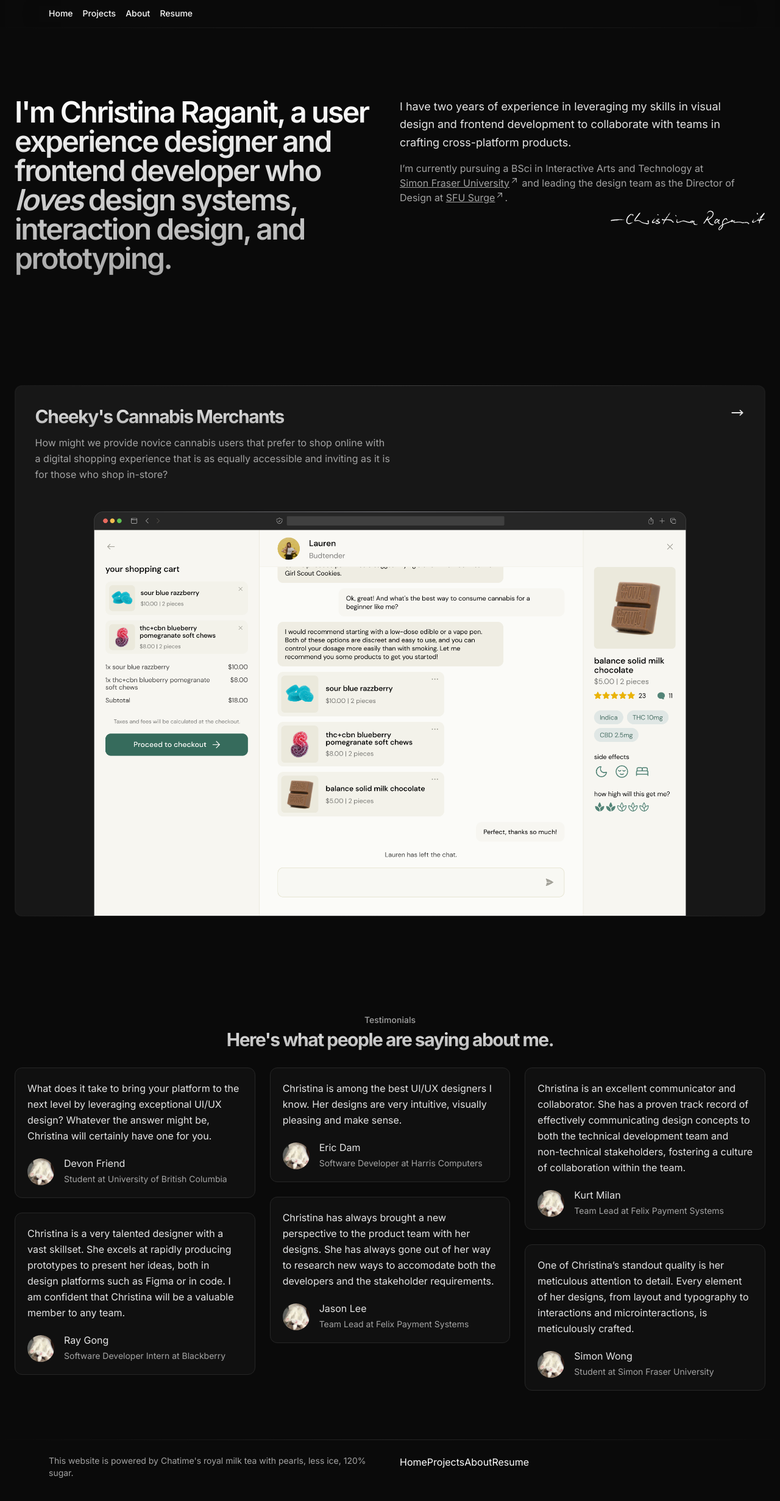
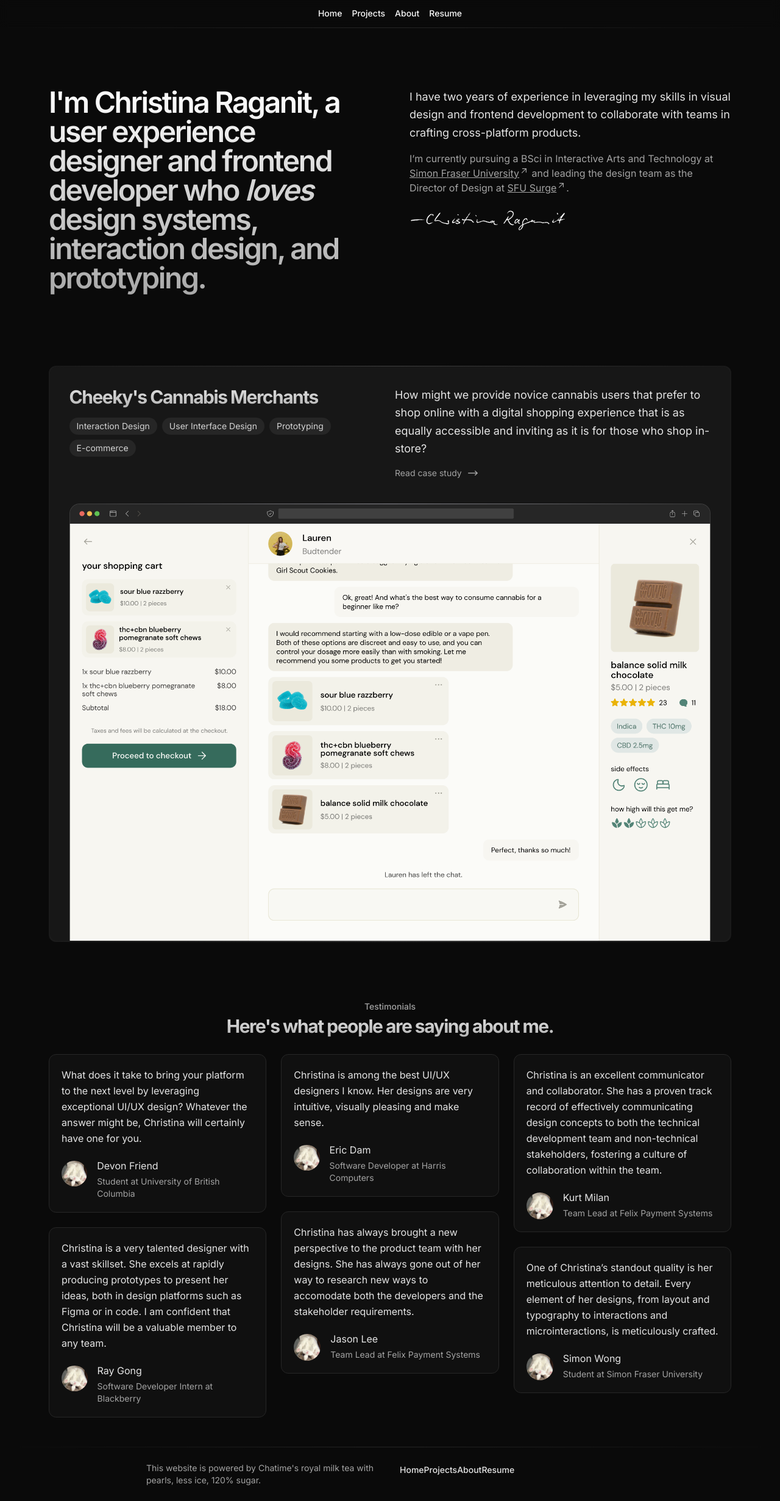
Before and after one commit to christinaraganit/iat339_p3, a Next.js app in the folder portfolio/: page / in a window 1280 px wide. Shown: the whole page at 61% size. Built offline with nearby package versions, Linux system fonts and the light colour scheme.

Commit message:
added some changes to the layout of the landing page

```diff
--- a/portfolio/app/globals.css
+++ b/portfolio/app/globals.css
@@ -15,12 +15,13 @@ body {
 }
 
 @layer components {
-  header:not(.nav), section {
-    @apply p-6 lg:py-20
+  header:not(.nav),
+  section {
+    @apply p-6 lg:p-20 lg:py-12;
   }
 
   main.has-padding {
-    @apply w-full max-w-[100rem] flex flex-col text-center mt-12 lg:mt-20;
+    @apply w-full max-w-[85rem] flex flex-col text-center mt-12;
   }
 
   section.centered {
@@ -60,22 +61,25 @@ body {
   }
 
   .body-text {
-
   }
 
   .callout {
-
   }
 
   .subhead {
-
   }
 
   .caption-1 {
-
   }
 
   .caption-2 {
+  }
 
+  .chip {
+    @apply bg-neutral-800 w-fit py-1 px-3 rounded-full text-sm text-neutral-300;
+  }
+
+  nav a.link {
+    @apply text-sm font-medium text-neutral-200;
   }
 }
--- a/portfolio/app/page.tsx
+++ b/portfolio/app/page.tsx
@@ -5,8 +5,8 @@ import { ArrowLongRightIcon } from "@heroicons/react/20/solid";
 
 export default function Home() {
   return (
-    <main className="has-padding">
-      <header className="grid text-left align-bottom lg:grid-cols-2 lg:gap-8">
+    <main className="has-padding pt-12">
+      <header className="grid text-left align-bottom lg:grid-cols-2 lg:gap-16">
         <h1 className="large-title">
           I'm Christina Raganit, a user experience designer and frontend
           developer who <em>loves</em> design systems, interaction design, and
@@ -18,7 +18,7 @@ export default function Home() {
             design and frontend development to collaborate with teams in
             crafting cross-platform products.
           </p>
-          <p className="lead-2 lg:max-w-xl text-neutral-400 pb-2">
+          <p className="lead-2 lg:max-w-xl text-neutral-400 pb-6">
             I’m currently pursuing a BSci in Interactive Arts and Technology at{" "}
             <Link
               text="Simon Fraser University"
@@ -29,7 +29,7 @@ export default function Home() {
           </p>
           <img
             src="signature.svg"
-            className="w-3/4 lg:w-1/2 max-w-[16rem] flex self-end"
+            className="w-3/4 lg:w-1/2 max-w-[16rem]"
           ></img>
         </div>
       </header>
@@ -40,21 +40,33 @@ export default function Home() {
           className="group/project-link transition-color block py-[0.075rem] px-[0.1rem] rounded-xl bg-gradient-to-r from-neutral-700/30 via-neutral-700 to-neutral-700/30 hover:from-neutral-700/30 hover:via-neutral-500 hover:to-neutral-700/30"
         >
           <div className="text-left p-4 pb-0 lg:p-8 lg:pb-0 rounded-xl bg-neutral-900">
-            <div className="flex">
+            <div className="grid lg:grid-cols-2 lg:gap-4">
               <div className="w-full">
                 <h2 className="title-2">Cheeky's Cannabis Merchants</h2>
-                <p className="text-neutral-400 pb-12">
+                <div className="mt-1 flex gap-2 flex-wrap">
+                  <div className="chip">Interaction Design</div>
+                  <div className="chip">User Interface Design</div>
+                  <div className="chip">Prototyping</div>
+                  <div className="chip">E-commerce</div>
+                </div>
+              </div>
+              <div className="w-full flex flex-col justify-end text-neutral-200">
+                <p className="lead text-neutral-200 pb-4">
                   How might we provide novice cannabis users that prefer to shop
                   online with a digital shopping experience that is as equally
                   accessible and inviting as it is for those who shop in-store?
                 </p>
-              </div>
-              <div className="w-full flex justify-end text-neutral-200">
-                <ArrowLongRightIcon width={24} height={24}></ArrowLongRightIcon>
+                <span className="flex text-neutral-400 flex-row items-center gap-2">
+                  <span className="text-sm">Read case study</span>
+                  <ArrowLongRightIcon
+                    width={20}
+                    height={20}
+                  ></ArrowLongRightIcon>
+                </span>
               </div>
             </div>
-            <div>
-              <img src="cheekys.png" className="lg:px-24"></img>
+            <div className="mt-4 lg:mt-10">
+              <img src="cheekys.png"></img>
             </div>
           </div>
         </a>
--- a/portfolio/components/footer.tsx
+++ b/portfolio/components/footer.tsx
@@ -2,19 +2,27 @@ export default function Footer() {
   return (
     <footer className="bg-neutral-900/18 w-full flex flex-col items-center">
       <div className="h-[1px] w-full bg-gradient-to-r from-neutral-950 via-neutral-800 to-neutral-950"></div>
-      <div className="p-6 lg:px-20 max-w-[100rem] grid lg:grid-cols-2 lg:gap-8">
+      <div className="p-6 lg:px-20 max-w-[85rem] grid lg:grid-cols-2 lg:gap-8">
         <div>
-          <p className="max-w-xl text-sm text-neutral-400">
+          <p className="max-w-sm text-sm text-left text-neutral-400">
             This website is powered by Chatime's royal milk tea with pearls,
             less ice, 120% sugar.
           </p>
         </div>
         <div>
           <nav>
-            <a href="#">Home</a>
-            <a href="#">Projects</a>
-            <a href="#">About</a>
-            <a href="#">Resume</a>
+            <a href="#" className="link">
+              Home
+            </a>
+            <a href="#" className="link">
+              Projects
+            </a>
+            <a href="#" className="link">
+              About
+            </a>
+            <a href="#" className="link">
+              Resume
+            </a>
           </nav>
         </div>
       </div>
--- a/portfolio/components/nav.tsx
+++ b/portfolio/components/nav.tsx
@@ -2,8 +2,8 @@ import HeaderLink from "./header-link";
 
 export default function Nav() {
   return (
-    <header className="nav bg-neutral-950/80 w-full fixed backdrop-blur-3xl">
-      <nav className="px-6 lg:px-20 flex flex-row gap-4">
+    <header className="nav bg-neutral-950/80 w-full fixed backdrop-blur">
+      <nav className="px-6 lg:px-20 flex flex-row gap-4 justify-center">
         <HeaderLink text="Home" link=""></HeaderLink>
         <HeaderLink text="Projects" link=""></HeaderLink>
         <HeaderLink text="About" link=""></HeaderLink>
--- a/portfolio/package.json
+++ b/portfolio/package.json
@@ -12,7 +12,8 @@
     "@heroicons/react": "^2.0.18",
     "next": "14.0.3",
     "react": "^18",
-    "react-dom": "^18"
+    "react-dom": "^18",
+    "request": "^2.88.2"
   },
   "devDependencies": {
     "@types/node": "^20",
```
Also changed, not shown: portfolio/public/dutch-design-week.png (added), 1 other file (tests, documents, lock files or other folders).
